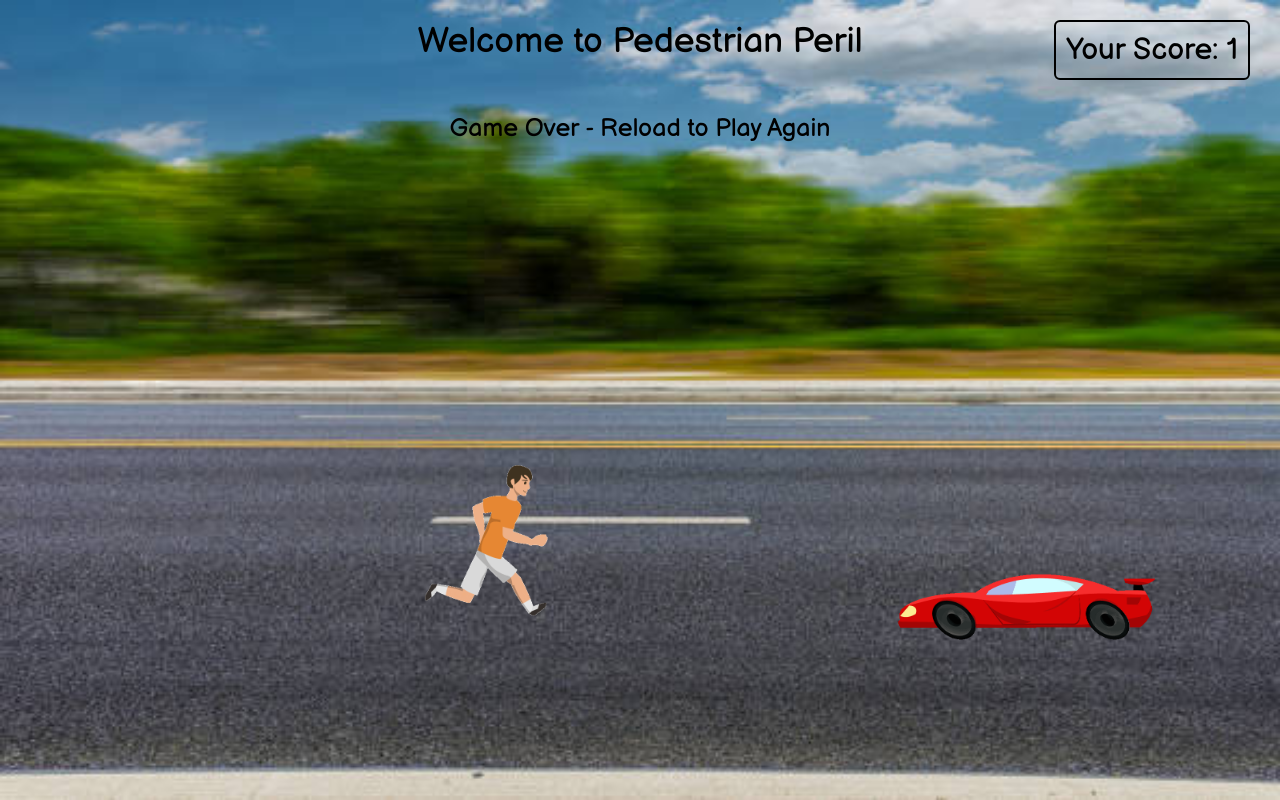
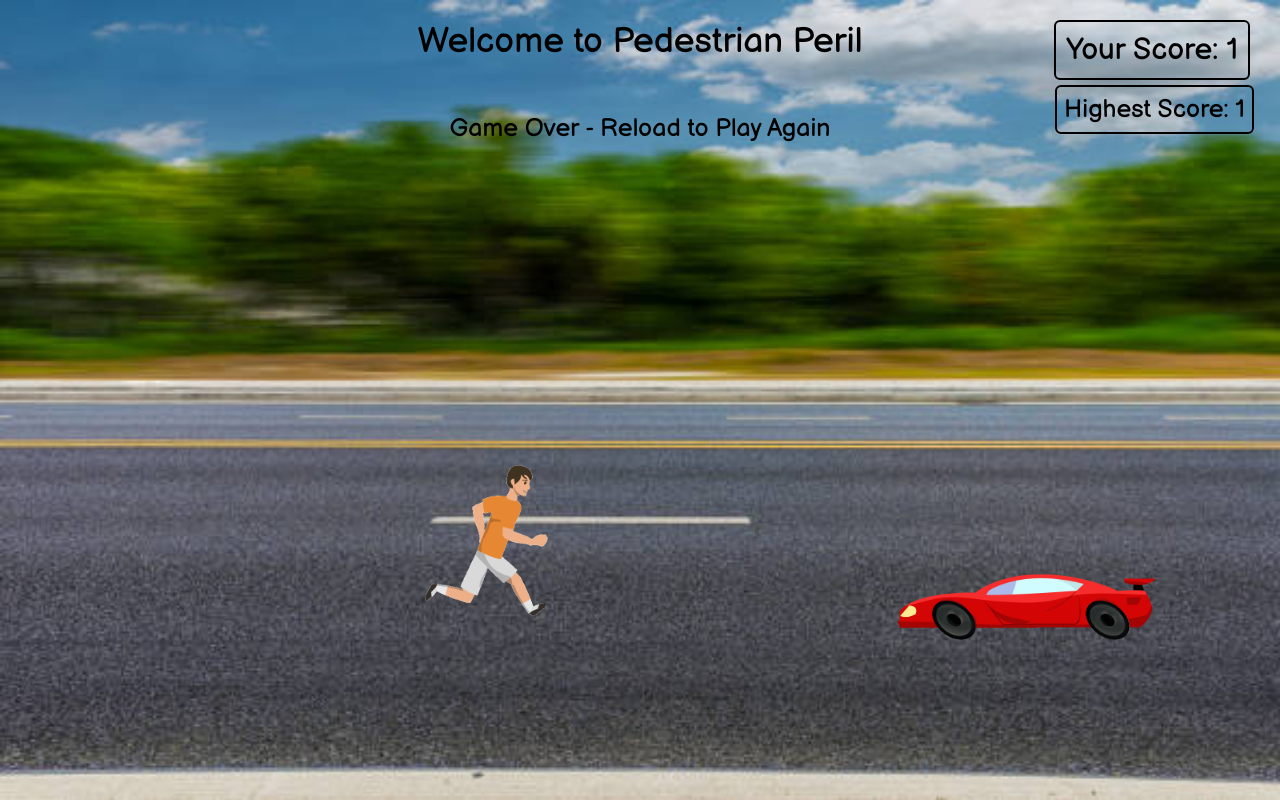
Before and after one commit to bibek142/RunningGame, a plain HTML site: page index.html in a window 1280 px wide. Drawn offline with Linux system fonts and the light colour scheme.

Commit message:
Update index.html

```diff
--- a/index.html
+++ b/index.html
@@ -17,6 +17,7 @@
         <div class="gameOver">Use Arrow keys to Play</div>
         <div class="man"></div>
         <div class="gameScore">Your Score: 0</div>
+        <div class="highestScore">Highest Score: 0</div>
         <div class="obstacle obstacleAni"></div>
     </div>
 
```
